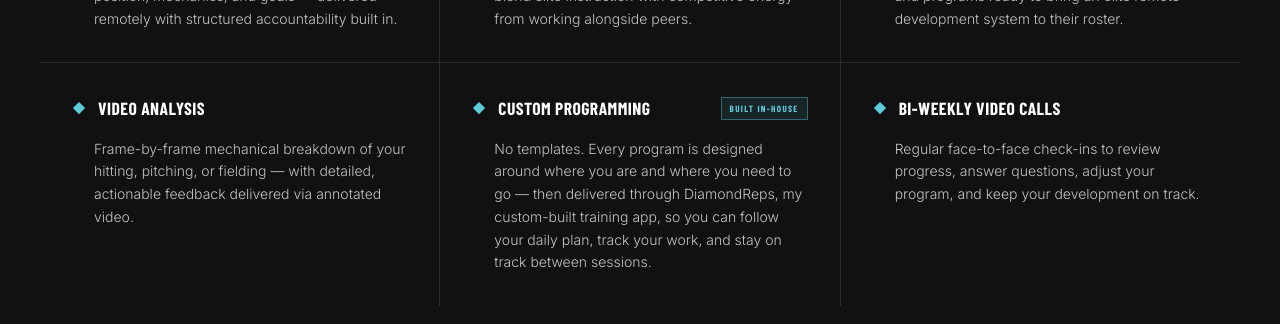
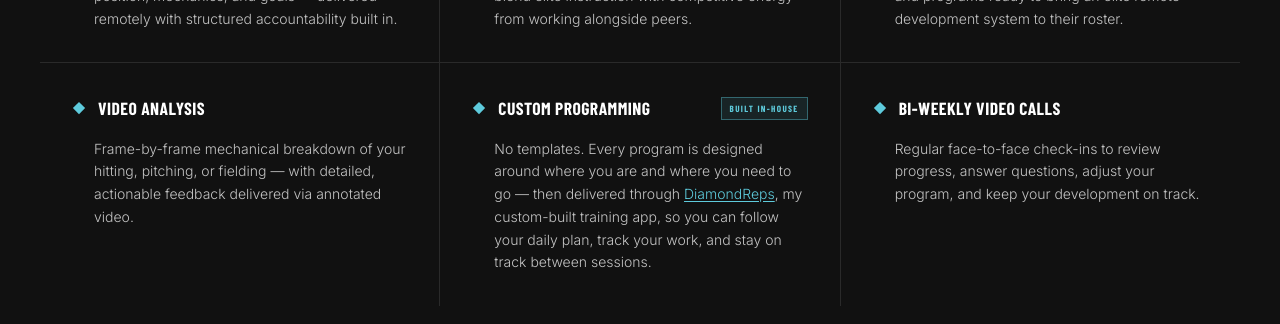
Before and after one commit to jimmydobrash-ui/dobrashbaseball, a Next.js app: page / in a window 1280 px wide. Shown: the part 3140-3464 px from the top of the page. Built offline with nearby package versions, Linux system fonts and the light colour scheme; a web font is replaced by a local one.

Commit message:
Link DiamondReps mention to diamondreps.app (new tab)

```diff
--- a/src/components/WhatIncluded.tsx
+++ b/src/components/WhatIncluded.tsx
@@ -2,6 +2,10 @@ type Service = {
   title: string;
   description: string;
   tag?: string;
+  // If set, the first occurrence of `linkLabel` in the description renders as a
+  // link to `linkHref` (opens in a new tab to preserve the coaching funnel).
+  linkLabel?: string;
+  linkHref?: string;
 };
 
 const services: Service[] = [
@@ -28,6 +32,8 @@ const services: Service[] = [
   {
     title: "Custom Programming",
     tag: "Built In-House",
+    linkLabel: "DiamondReps",
+    linkHref: "https://diamondreps.app",
     description:
       "No templates. Every program is designed around where you are and where you need to go — then delivered through DiamondReps, my custom-built training app, so you can follow your daily plan, track your work, and stay on track between sessions.",
   },
@@ -37,6 +43,28 @@ const services: Service[] = [
       "Regular face-to-face check-ins to review progress, answer questions, adjust your program, and keep your development on track.",
   },
 ];
+
+function renderDescription(service: Service) {
+  const { description, linkLabel, linkHref } = service;
+  if (!linkLabel || !linkHref || !description.includes(linkLabel)) {
+    return description;
+  }
+  const [before, after] = description.split(linkLabel);
+  return (
+    <>
+      {before}
+      <a
+        href={linkHref}
+        target="_blank"
+        rel="noopener noreferrer"
+        className="text-diamond underline underline-offset-2 hover:text-diamond-light transition-colors duration-200"
+      >
+        {linkLabel}
+      </a>
+      {after}
+    </>
+  );
+}
 
 function DiamondIcon() {
   return (
@@ -76,7 +104,7 @@ export default function WhatIncluded() {
                 )}
               </div>
               <p className="text-silver font-body font-light text-sm leading-relaxed pl-[1.375rem]">
-                {service.description}
+                {renderDescription(service)}
               </p>
             </div>
           ))}
```
